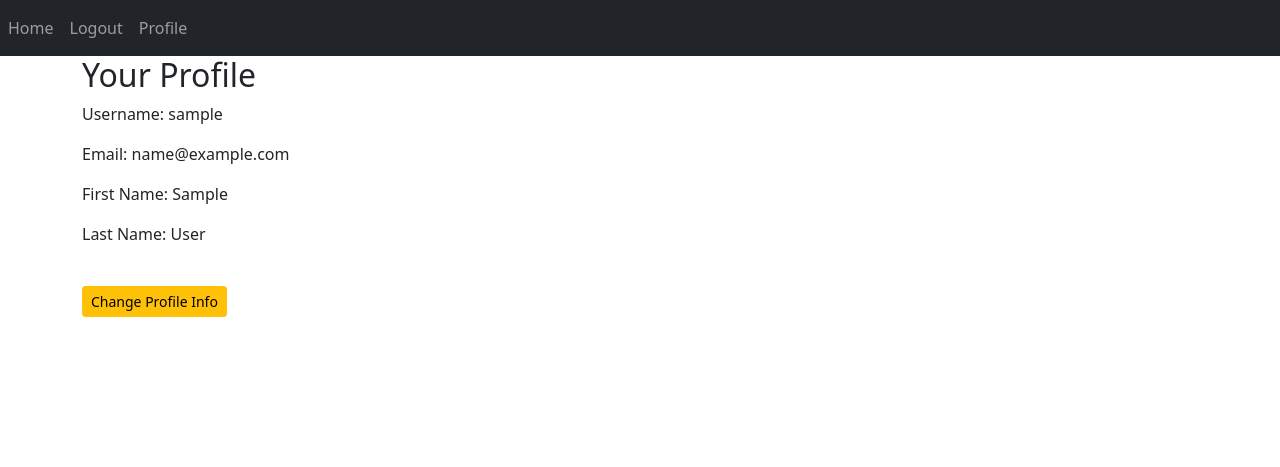
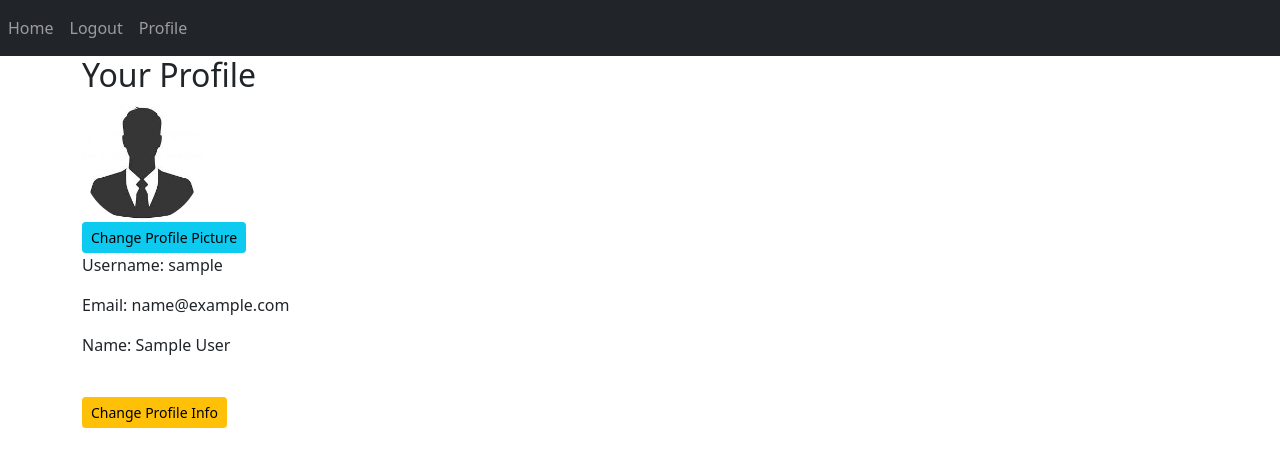
Before and after one commit to geovanipaz/My-Blog-Project, a Django app: page /account/profile/ in a window 1280 px wide. Shown: the top 467 px of the page. Run offline with Django 4.2, Linux system fonts and the light colour scheme; the visitor is signed in with stand-in values (Sample User, id 1).

Commit message:
trocar imagem perfil

```diff
--- a/My_Blog_Project/App_Login/urls.py
+++ b/My_Blog_Project/App_Login/urls.py
@@ -13,4 +13,5 @@ urlpatterns = [
     path('profile/', views.login_profile, name='profile'),
     path('change_profile/', views.user_change, name='user_change'),
     path('password/', views.pass_change, name='pass_change'),
+    path('change-profile-image/', views.add_pro_pic, name='add_pro_pic'),
 ]
--- a/My_Blog_Project/App_Login/views.py
+++ b/My_Blog_Project/App_Login/views.py
@@ -4,7 +4,7 @@ from django.contrib.auth import login, authenticate, logout
 from django.shortcuts import HttpResponseRedirect
 from django.urls import reverse
 from django.contrib.auth.decorators import login_required
-from App_Login.forms import SignUpForm, UserProfileChange
+from App_Login.forms import ProfilePic, SignUpForm, UserProfileChange
 # Create your views here.
 
 def sign_up(request):
@@ -66,3 +66,9 @@ def pass_change(request):
             changed = True
     return render(request, 'App_Login/pass_change.html',
                   context = {'form':form,'changed':changed})
+
+@login_required
+def add_pro_pic(request):
+    form = ProfilePic()
+    return render(request, 'App_Login/pro_pic_add.html',
+                  context={'form':form})
--- a/My_Blog_Project/My_Blog_Project/urls.py
+++ b/My_Blog_Project/My_Blog_Project/urls.py
@@ -2,6 +2,8 @@
 from django import views
 from django.contrib import admin
 from django.urls import path, include
+from django.conf import settings
+from django.contrib.staticfiles.urls import static, staticfiles_urlpatterns
 from . import views
 
 urlpatterns = [
@@ -10,3 +12,6 @@ urlpatterns = [
     path('blog/', include('App_Blog.urls')),
     path('',views.index, name='index')
 ]
+
+urlpatterns += staticfiles_urlpatterns()
+urlpatterns += static(settings.MEDIA_URL, document_root=settings.MEDIA_ROOT)
--- a/My_Blog_Project/templates/App_Login/profile.html
+++ b/My_Blog_Project/templates/App_Login/profile.html
@@ -7,10 +7,22 @@
 
 {% block body_block %}
   <h2>Your Profile</h2>
+  {% if user.user_profile %}
+  <img src="/media/{{user.user_profile.profile_pic}}" class="rounded-circle"
+  width="120px">
+
+  {% else %}
+  <img src="/media/download.jpg" class="rounded-circle" width="120px">
+  <br>
+  <a href="{% url 'App_Login:add_pro_pic' %}" class="btn btn-info btn-sm">Change Profile Picture</a>
+  {% endif %}
+
+
+
   <p>Username: {{ user.username }}</p>
   <p>Email: {{ user.email }}</p>
-  <p>First Name: {{ user.first_name }}</p>
-  <p>Last Name: {{ user.last_name }}</p>
+  <p>Name: {{ user.first_name }} {{ user.last_name }}</p>
+
 
   <br>
   <a href="{% url 'App_Login:user_change' %}" class="btn btn-warning btn-sm">Change Profile Info </a>
```
Also changed, not shown: My_Blog_Project/App_Login/forms.py (+7 -1 lines), My_Blog_Project/templates/App_Login/pro_pic_add.html (added, +15 -0 lines), My_Blog_Project/media/download.jpg (added).
